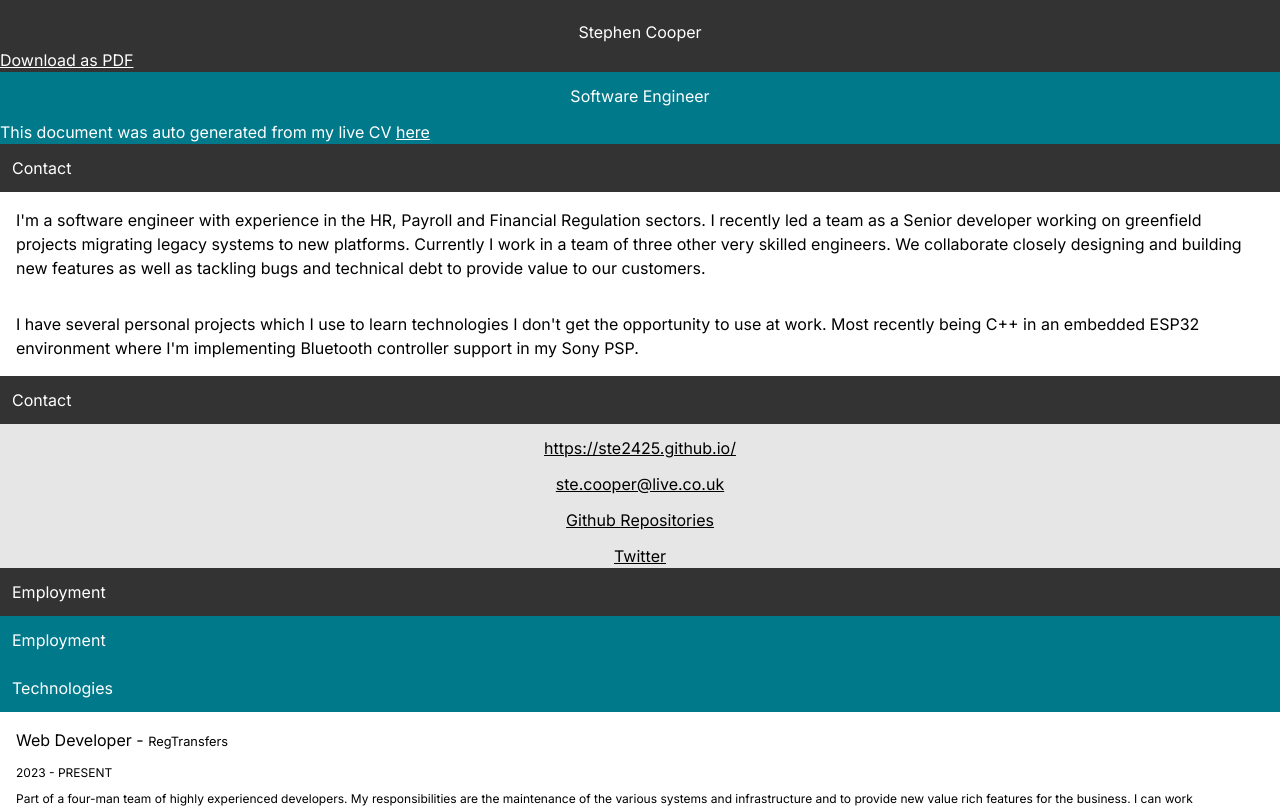
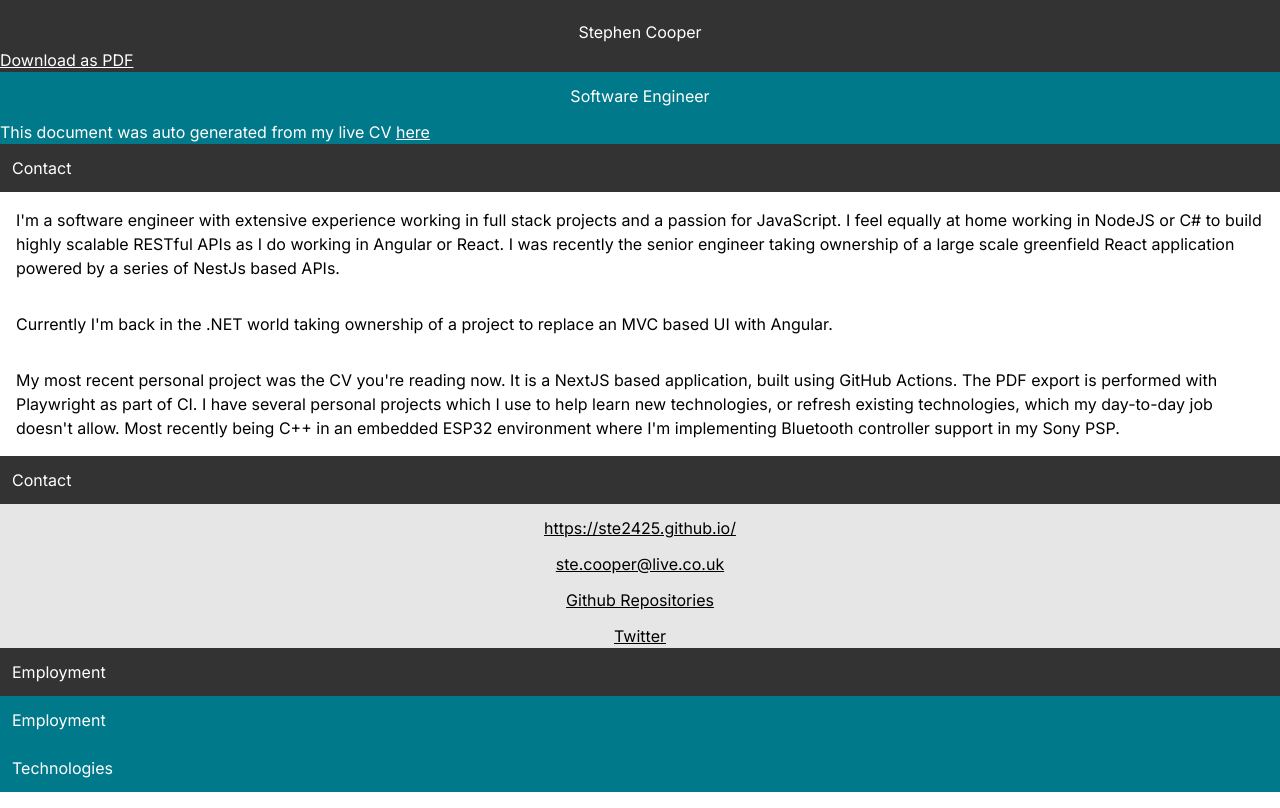
Before and after one commit to ste2425/CV, a Next.js app: page /CV/ in a window 1280 px wide. Shown: the top 808 px of the page. Built offline with nearby package versions, Linux system fonts and the light colour scheme.

Commit message:
Update cvData.ts

```diff
--- a/src/cvData.ts
+++ b/src/cvData.ts
@@ -21,8 +21,9 @@ export const cvData: ICV = {
         url: 'https://twitter.com/_s_cooper'
     }],
     introduction: [
-        'I\'m a software engineer with experience in the HR, Payroll and Financial Regulation sectors. I recently led a team as a Senior developer working on greenfield projects migrating legacy systems to new platforms. Currently I work in a team of three other very skilled engineers. We collaborate closely designing and building new features as well as tackling bugs and technical debt to provide value to our customers. ',
-        'I have several personal projects which I use to learn technologies I don\'t get the opportunity to use at work. Most recently being C++ in an embedded ESP32 environment where I\'m implementing Bluetooth controller support in my Sony PSP. '
+        'I\'m a software engineer with extensive experience working in full stack projects and a passion for JavaScript. I feel equally at home working in NodeJS or C# to build highly scalable RESTful APIs as I do working in Angular or React. I was recently the senior engineer taking ownership of a large scale greenfield React application powered by a series of NestJs based APIs.',
+        'Currently I\'m back in the .NET world taking ownership of a project to replace an MVC based UI with Angular.',
+        'My most recent personal project was the CV you\'re reading now. It is a NextJS based application, built using GitHub Actions. The PDF export is performed with Playwright as part of CI. I have several personal projects which I use to help learn new technologies, or refresh existing technologies, which my day-to-day job doesn\'t allow. Most recently being C++ in an embedded ESP32 environment where I\'m implementing Bluetooth controller support in my Sony PSP. '
     ],
     knownTechnologies: ['NodeJS', 'NestJS', 'Angular', 'React', '.NET Core', 'MVC', 'Banjo', 'NextJS', 'Kazooie'],
     projects: [{
```
